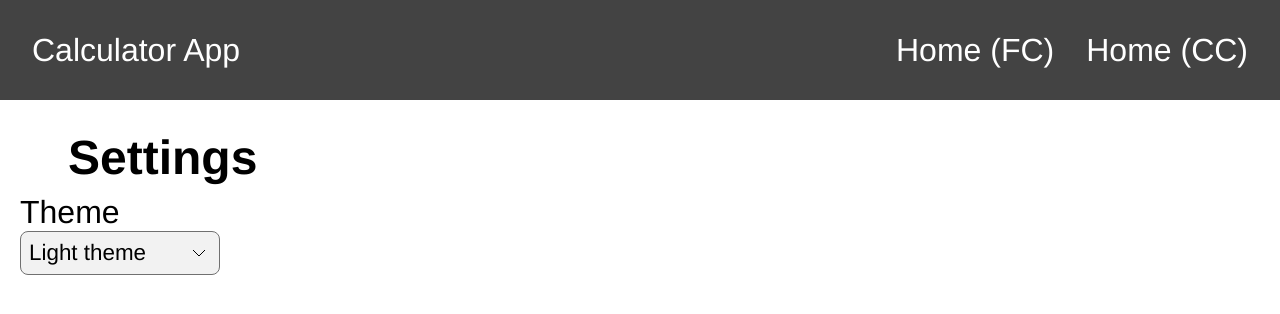
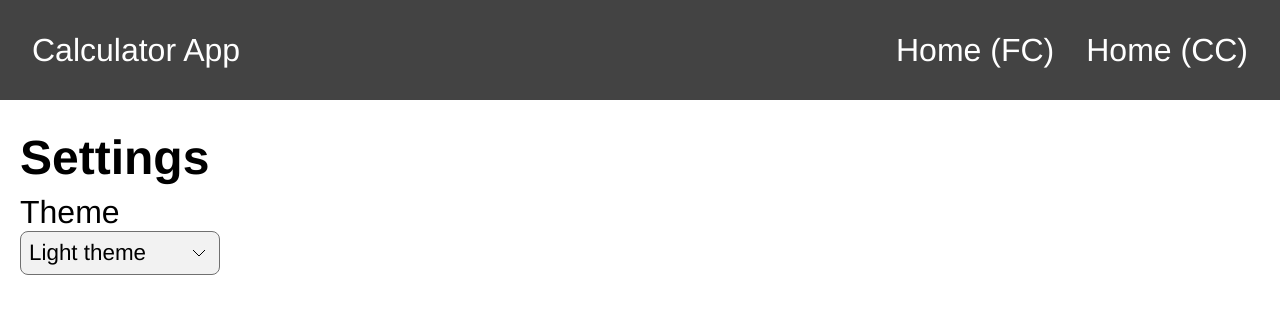
Before and after one commit to soulcell/calc-task, a React (Create React App) app: page /settings in a window 1280 px wide. Shown: the top 314 px of the page. Built offline with nearby package versions, Linux system fonts and the light colour scheme.

Commit message:
fix: (review 39) align content

```diff
--- a/src/pages/Settings/index.tsx
+++ b/src/pages/Settings/index.tsx
@@ -6,7 +6,7 @@ import Header from "../../components/Header";
 import { setTheme } from "../../store/actionCreators/settingsActionCreators";
 import selectSettings from "../../store/reducers/settings/selector";
 
-import { SettingsTitle, Wrapper } from "./styled";
+import { Title, Wrapper } from "./styled";
 
 export default function SettingsPage(): JSX.Element {
   const dispatch = useDispatch();
@@ -16,7 +16,7 @@ export default function SettingsPage(): JSX.Element {
     <>
       <Header />
       <Wrapper>
-        <SettingsTitle>Settings</SettingsTitle>
+        <Title>Settings</Title>
         <span>Theme</span>
         <Dropdown
           onSelectedValueChanged={(newTheme) =>
--- a/src/pages/Settings/styled.ts
+++ b/src/pages/Settings/styled.ts
@@ -7,7 +7,7 @@ export const Wrapper = styled.div`
   height: 100vh;
 `;
 
-export const SettingsTitle = styled.h2`
-  margin: 0.2em 1em;
+export const Title = styled.h2`
+  margin: 0.2em 0;
   font-size: 1.5em;
 `;
```
